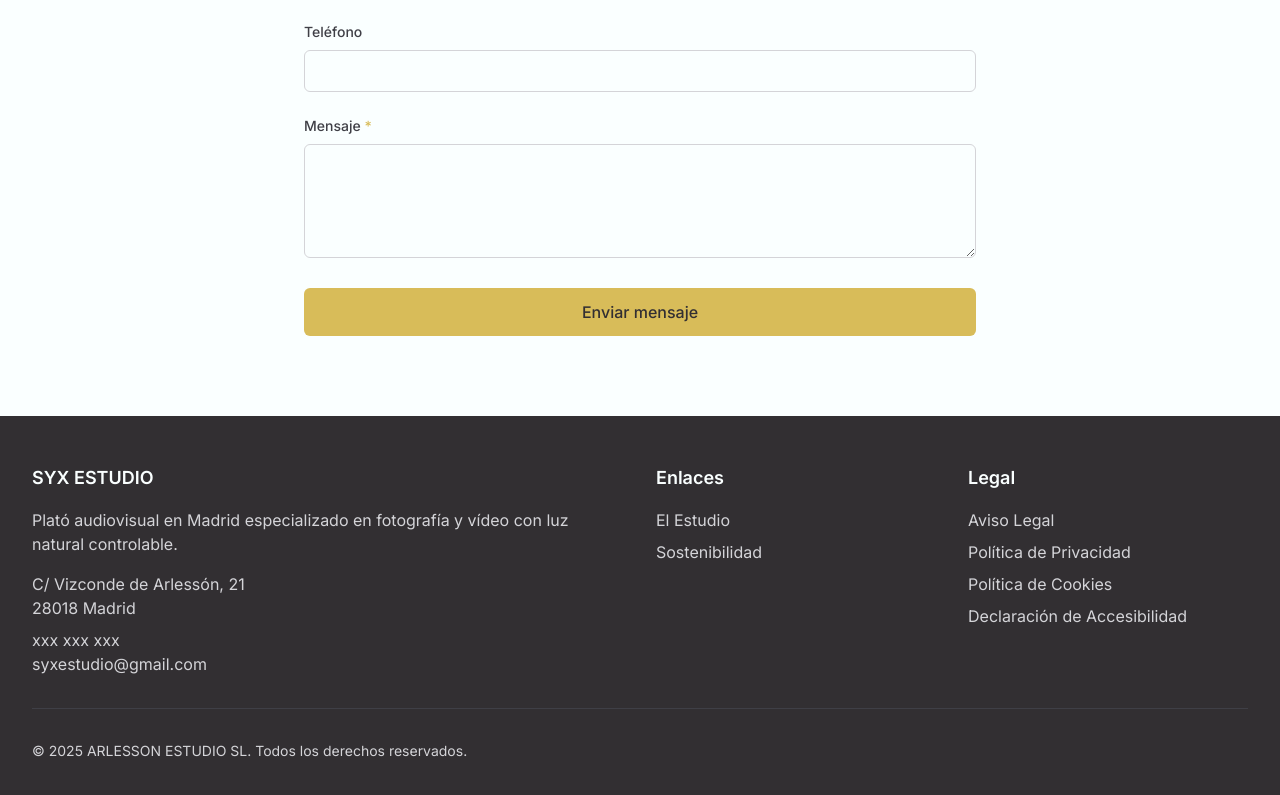
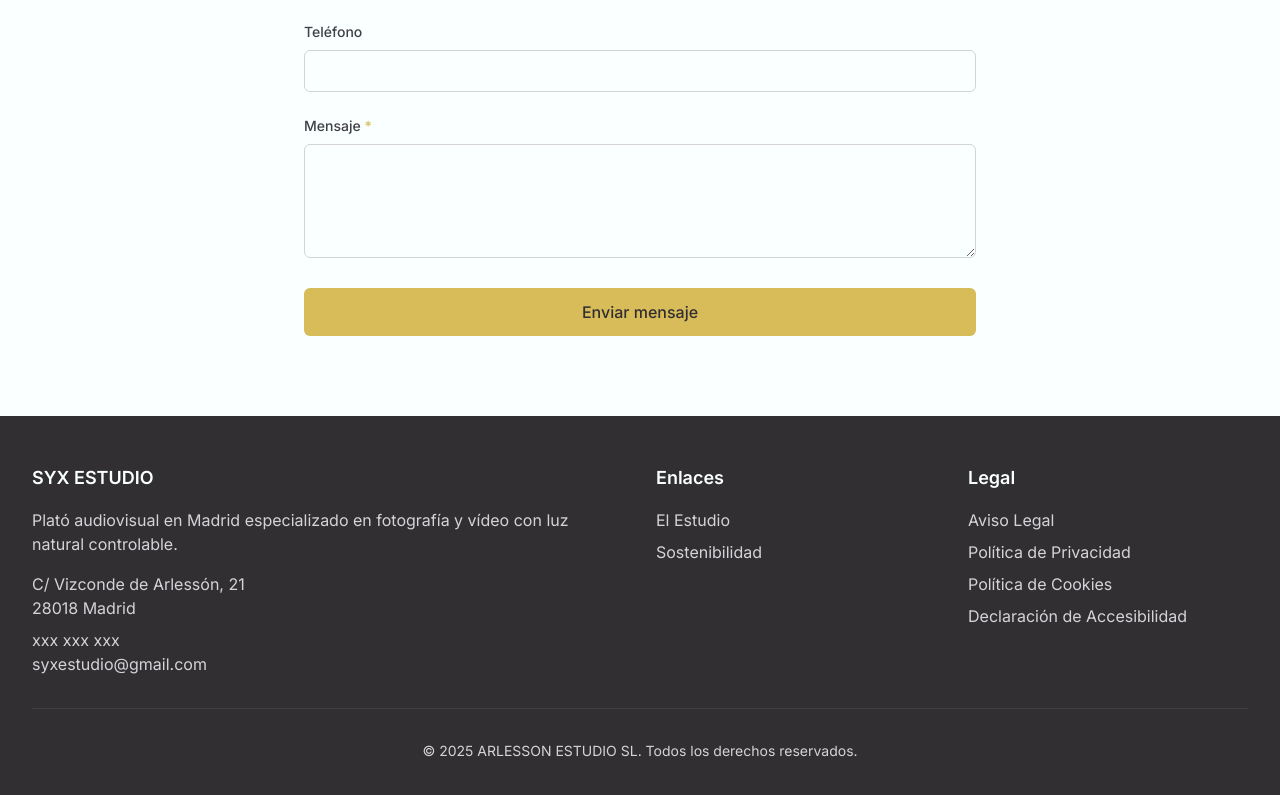
Before and after one commit to portiaove/syx, a Next.js app: page / in a window 1280 px wide. Shown: the part 3277-4072 px from the top of the page. Built offline with nearby package versions, Linux system fonts and the light colour scheme.

Commit message:
adjust footer

```diff
--- a/src/components/Footer.tsx
+++ b/src/components/Footer.tsx
@@ -191,7 +191,7 @@ export default function Footer() {
           </div>
 
           <div className="mt-8 pt-8 border-t border-gray-700">
-            <div className="flex flex-col md:flex-row justify-between items-center text-center md:text-left">
+            <div className="flex justify-center">
               <p className="text-gray-300 text-sm">
                 © 2025 ARLESSON ESTUDIO SL. Todos los derechos reservados.
               </p>
```
